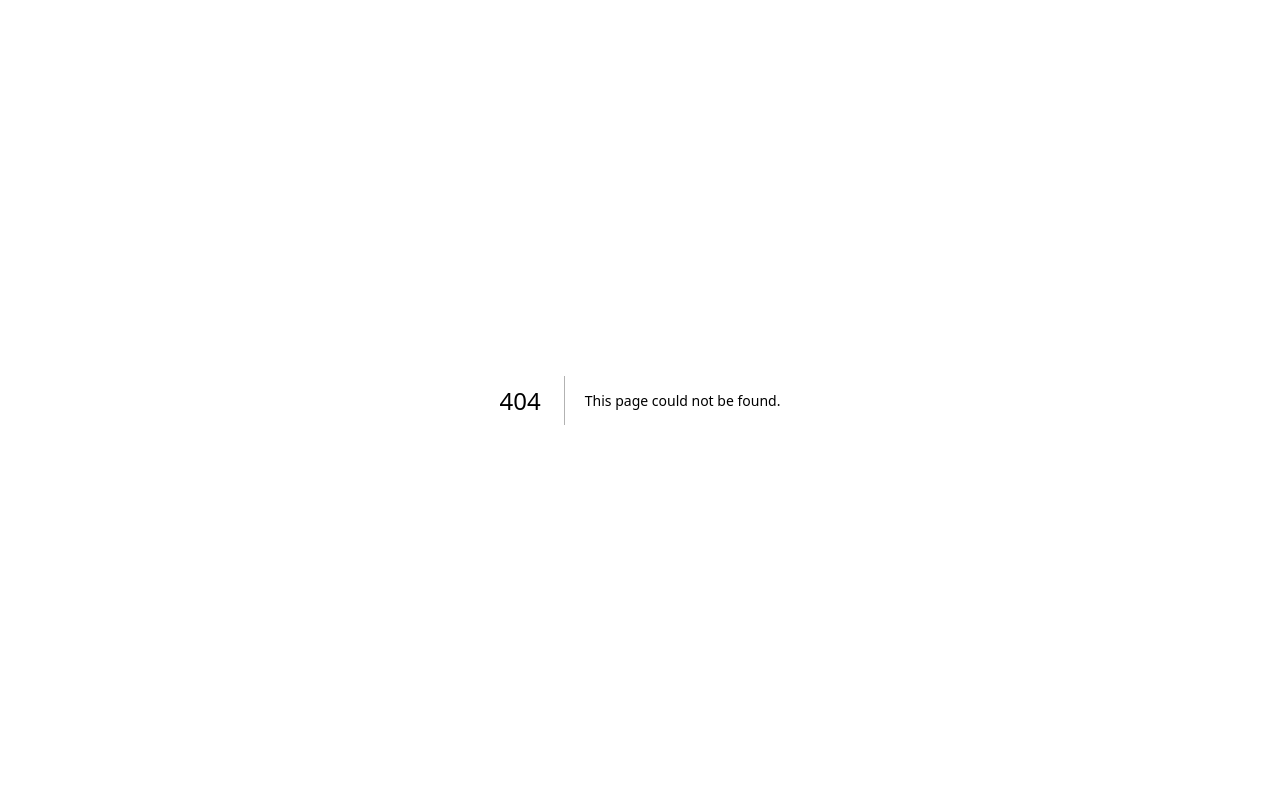
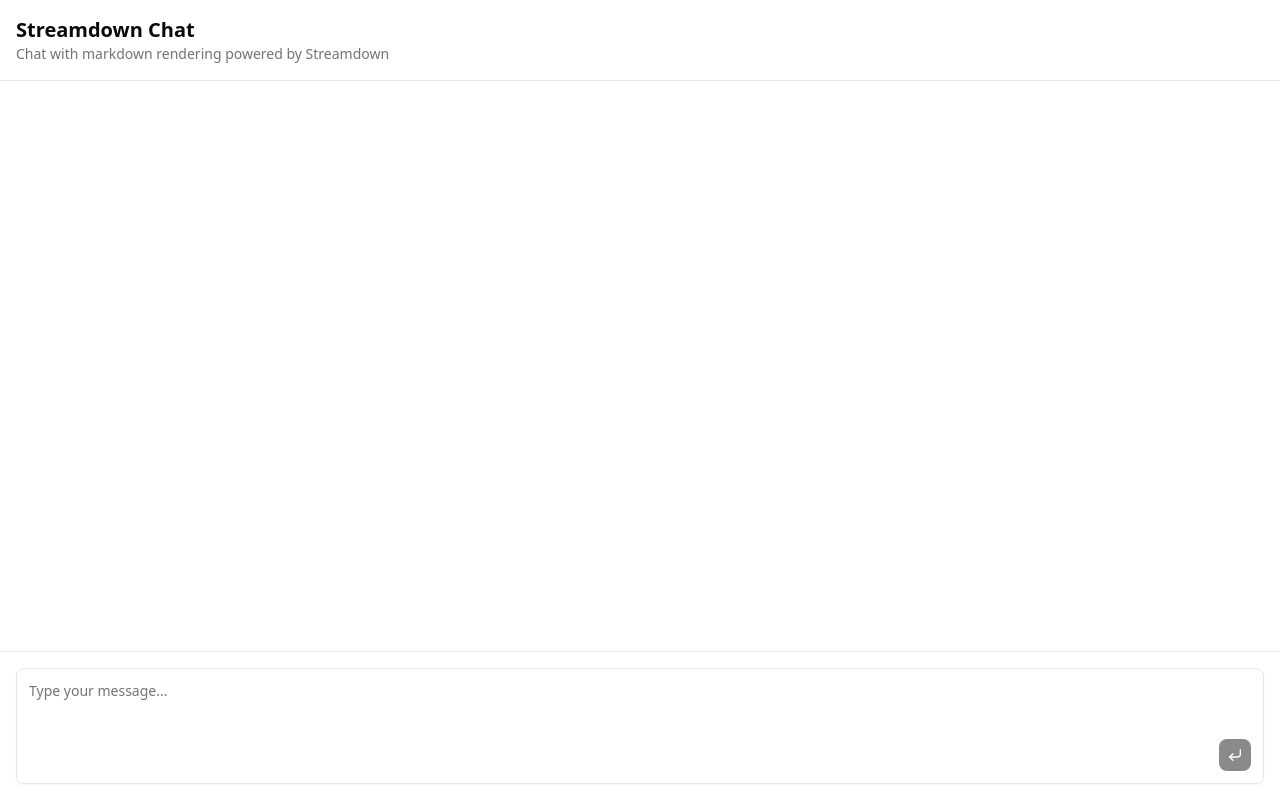
Before and after one commit to Chan9390/ai-sdk-demo, a Next.js app: page /chat/streamdown in a window 1280 px wide. Before the commit this address had no page. Built offline with nearby package versions, Linux system fonts and the light colour scheme.

Commit message:
feat: add basic streamdown chat page

```diff
--- /dev/null
+++ b/app/chat/streamdown/page.tsx
@@ -0,0 +1,102 @@
+"use client";
+
+import { useState } from "react";
+import { useChat } from "@ai-sdk/react";
+import { DefaultChatTransport } from "ai";
+import { Streamdown } from "streamdown";
+import {
+  PromptInput,
+  PromptInputBody,
+  PromptInputTextarea,
+  PromptInputFooter,
+  PromptInputSubmit,
+  PromptInputTools,
+} from "@/components/ai-elements/prompt-input";
+
+export default function StreamdownChatPage() {
+  const [text, setText] = useState("");
+
+  // Using AI SDK to talk to the backend with streamdown markdown rendering
+  const { messages, sendMessage, status } = useChat({
+    transport: new DefaultChatTransport({
+      api: "/api/agent/ai-sdk/responses",
+    }),
+  });
+
+  return (
+    <div className="flex h-screen flex-col overflow-hidden">
+      <div className="border-b p-4">
+        <h1 className="font-semibold text-xl">Streamdown Chat</h1>
+        <p className="text-muted-foreground text-sm">
+          Chat with markdown rendering powered by Streamdown
+        </p>
+      </div>
+
+      <div className="flex-1 min-h-0 space-y-4 overflow-y-auto p-4">
+        {messages.map((message) => (
+          <div
+            key={message.id}
+            className={`flex ${
+              message.role === "user" ? "justify-end" : "justify-start"
+            }`}
+          >
+            <div
+              className={`max-w-[80%] rounded-lg px-4 py-2 ${
+                message.role === "user"
+                  ? "bg-primary text-primary-foreground"
+                  : "bg-muted"
+              }`}
+            >
+              <div className="prose prose-sm dark:prose-invert max-w-none">
+                {message.parts.map((part, index) =>
+                  part.type === "text" ? (
+                    <Streamdown
+                      key={index}
+                      parseIncompleteMarkdown={true}
+                      isAnimating={status !== "ready"}
+                    >
+                      {part.text}
+                    </Streamdown>
+                  ) : null
+                )}
+              </div>
+            </div>
+          </div>
+        ))}
+        {status !== "ready" && (
+          <div className="flex justify-start">
+            <div className="max-w-[80%] rounded-lg bg-muted px-4 py-2">
+              <p className="text-muted-foreground">Thinking...</p>
+            </div>
+          </div>
+        )}
+      </div>
+
+      <div className="border-t p-4">
+        <PromptInput
+          onSubmit={(message) => {
+            const hasText = Boolean(message.text);
+            if (!hasText) return;
+
+            sendMessage({ text: message.text });
+            setText("");
+          }}
+        >
+          <PromptInputBody>
+            <PromptInputTextarea
+              placeholder="Type your message..."
+              value={text}
+              onChange={(e) => setText(e.target.value)}
+            />
+          </PromptInputBody>
+          <PromptInputFooter>
+            <PromptInputTools>
+              {/* Future: Add action buttons here */}
+            </PromptInputTools>
+            <PromptInputSubmit disabled={!text} status={status} />
+          </PromptInputFooter>
+        </PromptInput>
+      </div>
+    </div>
+  );
+}
--- a/app/globals.css
+++ b/app/globals.css
@@ -120,3 +120,5 @@
     @apply bg-background text-foreground;
   }
 }
+
+@source "../node_modules/streamdown/dist/index.js";
```
